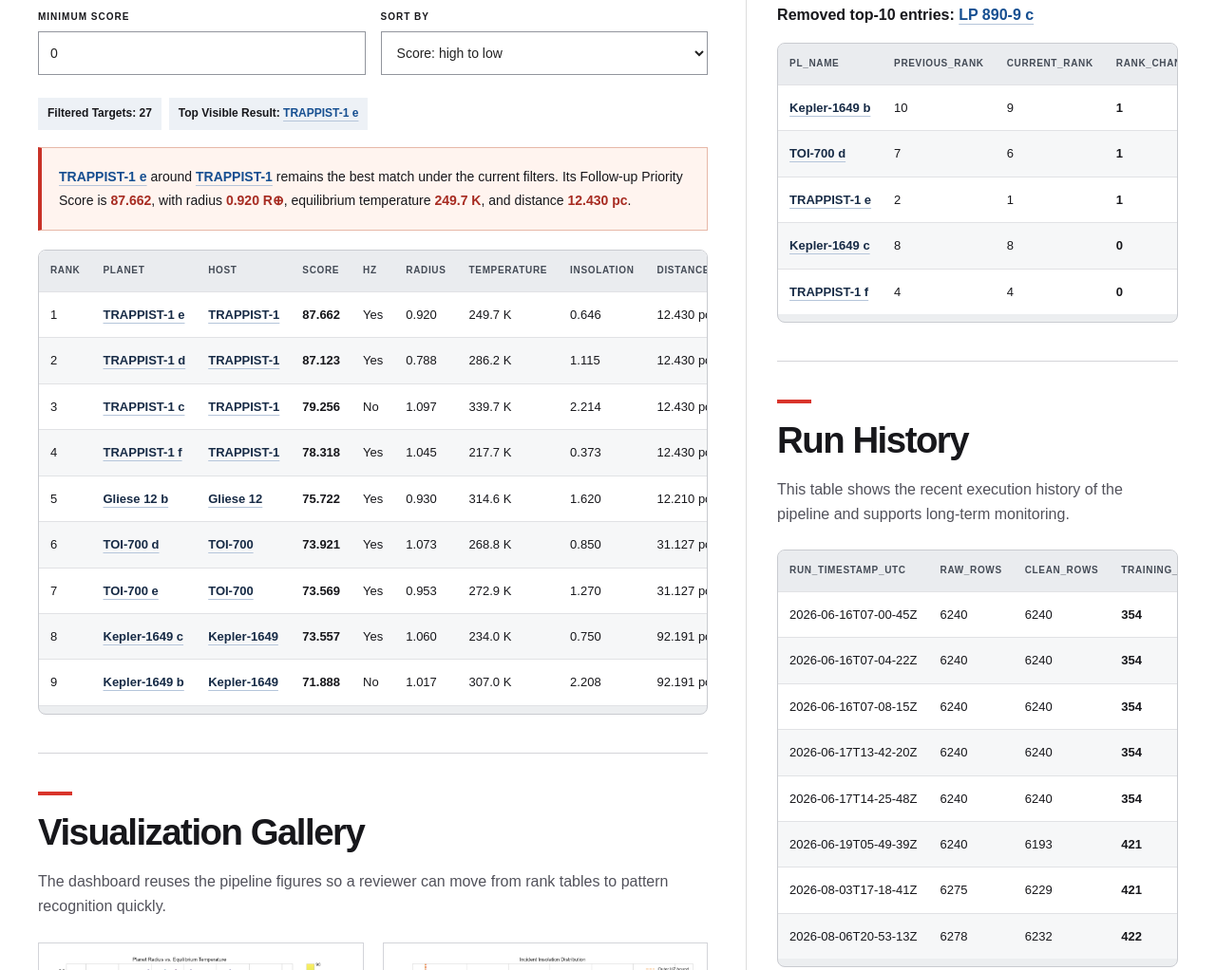
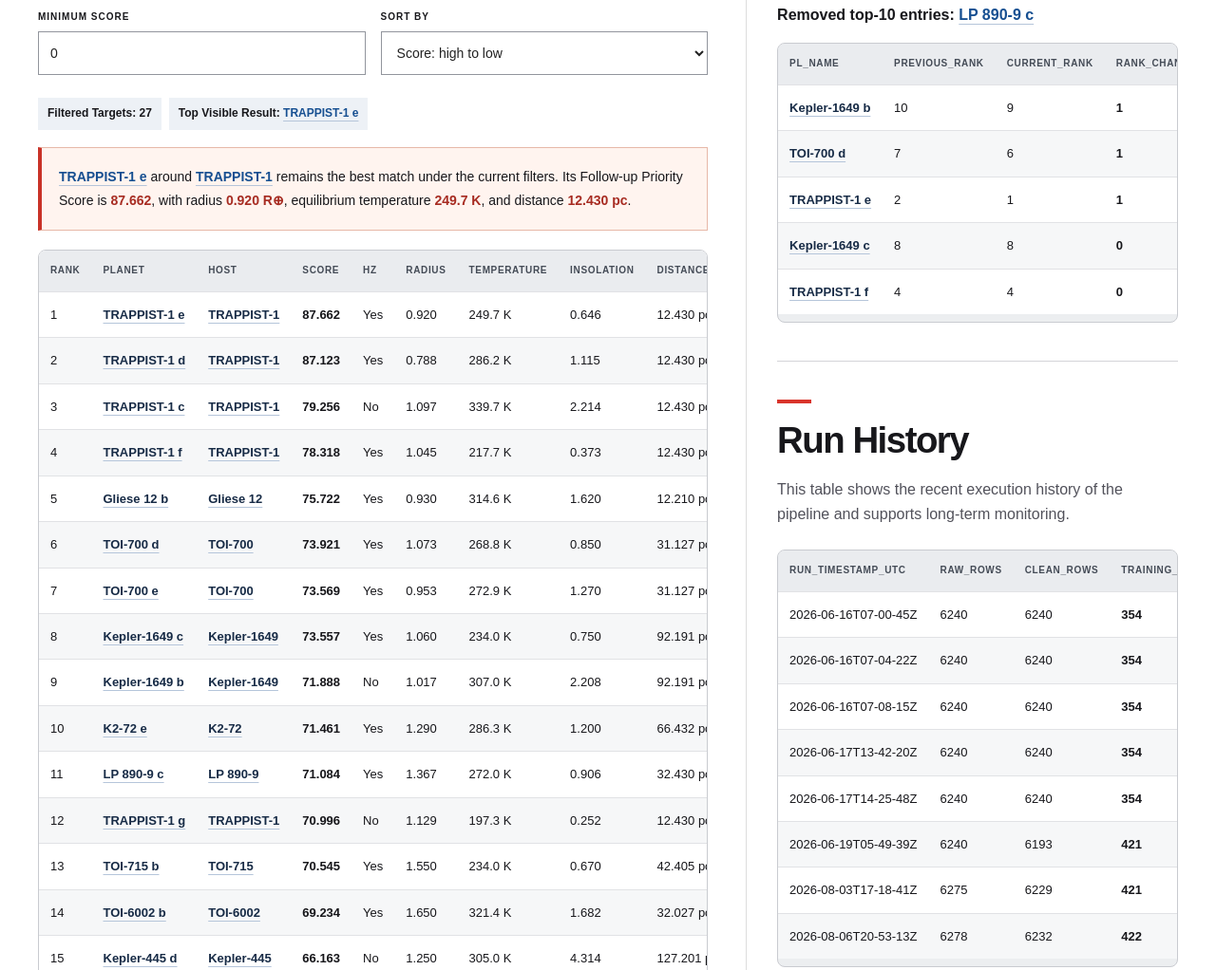
Before and after one commit to LucasL1230/exoplanet-dashboard, a plain HTML site: page index.html in a window 1280 px wide. Shown: the part 2002-3024 px from the top of the page at 95% size. Drawn offline with Linux system fonts and the light colour scheme.

Commit message:
Update index.html

```diff
--- a/index.html
+++ b/index.html
@@ -2531,6 +2531,61 @@ if (rightColumn && explorerRow) {
   rightColumn.append(...Array.from(explorerRow.children));
   explorerRow.remove();
 }
+
+    /* Adjust the shortlist height to align both column bottoms */
+const layoutColumns = document.querySelectorAll(
+  ".section-grid > .stack"
+);
+
+let alignmentFrame;
+
+function alignColumnBottoms() {
+  if (layoutColumns.length !== 2) return;
+
+  const [left, right] = layoutColumns;
+  const scroller = document.querySelector(
+    "#interactive-table .table-scroll"
+  );
+
+  if (!scroller) return;
+
+  /* Keep the normal scroll height on smaller screens */
+  if (window.matchMedia("(max-width: 1000px)").matches) {
+    scroller.style.maxHeight = "";
+    return;
+  }
+
+  const leftHeight = left.getBoundingClientRect().height;
+  const rightHeight = right.getBoundingClientRect().height;
+  const tableHeight = scroller.getBoundingClientRect().height;
+
+  const requiredHeight = Math.max(
+    240,
+    tableHeight + rightHeight - leftHeight
+  );
+
+  if (Math.abs(tableHeight - requiredHeight) > 1) {
+    scroller.style.maxHeight = `${requiredHeight}px`;
+  }
+}
+
+function scheduleAlignment() {
+  cancelAnimationFrame(alignmentFrame);
+  alignmentFrame = requestAnimationFrame(alignColumnBottoms);
+}
+
+const columnObserver = new ResizeObserver(scheduleAlignment);
+layoutColumns.forEach(column => columnObserver.observe(column));
+
+new MutationObserver(scheduleAlignment).observe(
+  document.getElementById("interactive-table"),
+  { childList: true }
+);
+
+window.addEventListener("load", scheduleAlignment);
+window.addEventListener("resize", scheduleAlignment);
+document.fonts.ready.then(scheduleAlignment);
+scheduleAlignment();
   </script>
 </body>
 </html>
```
